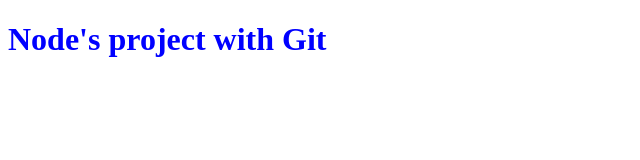
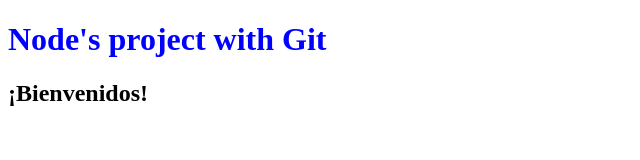
Before and after one commit to ernestojr/node-service-demo, a website: page public/index.html in a window 1280 px wide. Shown: the whole page, without its empty margins (0-640 px from the left). Drawn offline with Linux system fonts and the light colour scheme.

Commit message:
Added h2

```diff
--- a/public/index.html
+++ b/public/index.html
@@ -9,5 +9,6 @@
 </head>
 <body>
   <h1>Node's project with Git</h1>
+  <h2>¡Bienvenidos!</h2>
 </body>
 </html>
```
